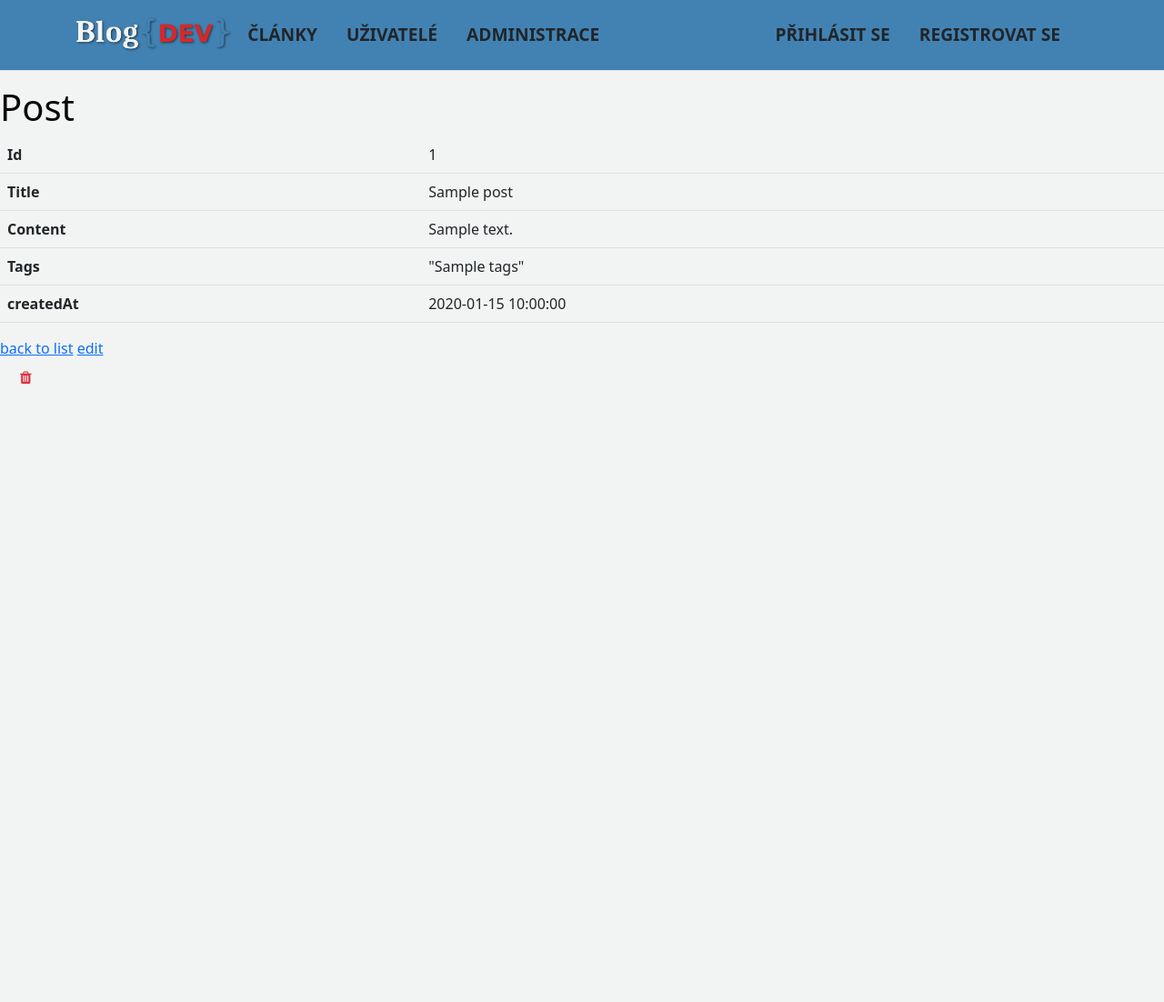
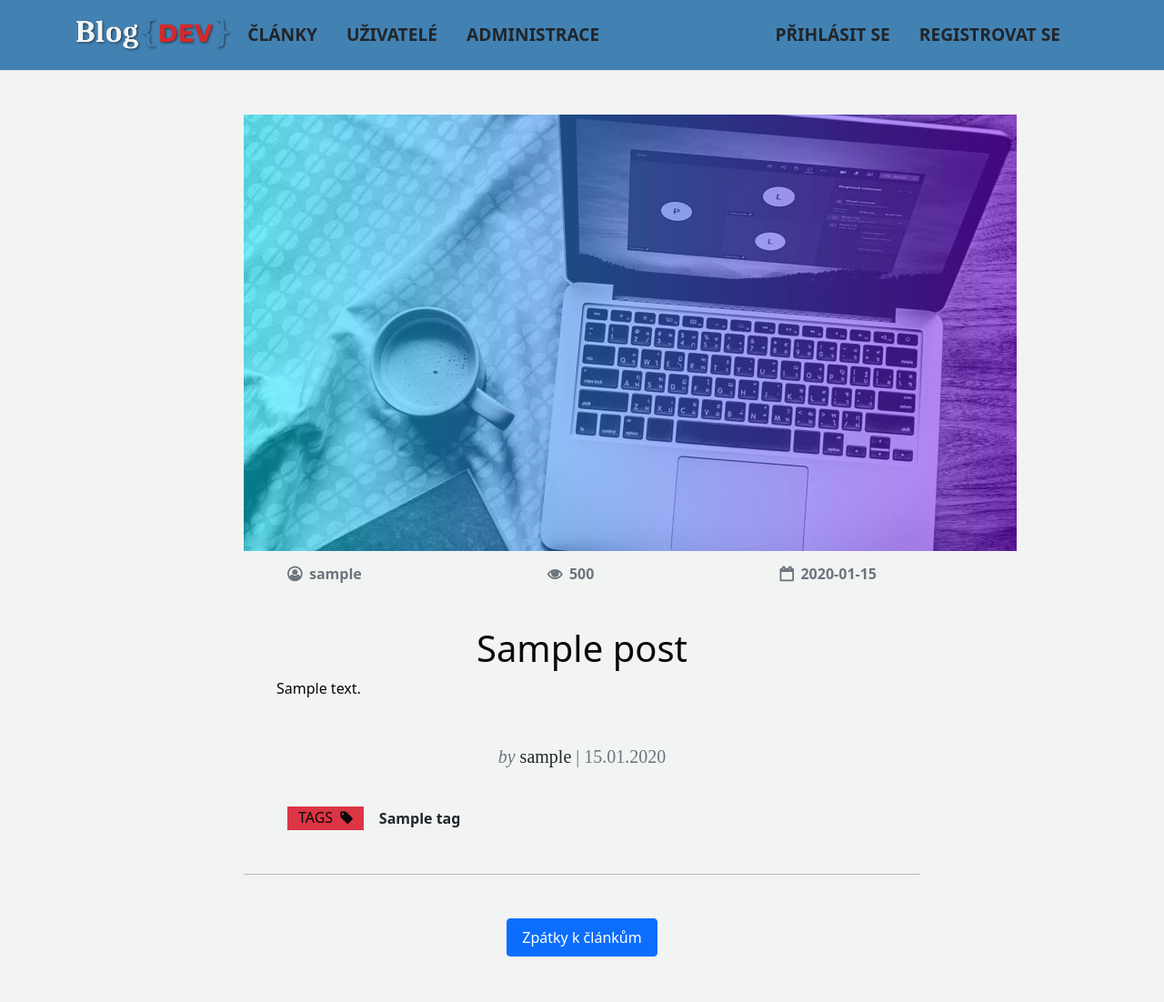
Before and after one commit to Michael86868/BLOG-Symfony, a Symfony app: template templates/post/show.html.twig in a window 1280 px wide. Shown: the whole page at 91% size. Before the commit the page ends 423 px from the top, so only its background shows below. Run offline with Twig, Linux system fonts and the light colour scheme; the template is opened without the code that fills it: most values are stand-ins (such as "Sample title", 1, 10 or a date in 2020); some libraries are stand-ins or nearby versions.

Commit message:
Added design for view post

```diff
--- a/templates/post/show.html.twig
+++ b/templates/post/show.html.twig
@@ -3,36 +3,41 @@
 {% block title %}Post{% endblock %}
 
 {% block body %}
-    <h1>Post</h1>
-
-    <table class="table">
-        <tbody>
-            <tr>
-                <th>Id</th>
-                <td>{{ post.id }}</td>
-            </tr>
-            <tr>
-                <th>Title</th>
-                <td>{{ post.title }}</td>
-            </tr>
-            <tr>
-                <th>Content</th>
-                <td>{{ post.content|raw }}</td>
-            </tr>
-            <tr>
-                <th>Tags</th>
-                <td>{{ post.tags ? post.tags|json_encode : '' }}</td>
-            </tr>
-            <tr>
-                <th>createdAt</th>
-                <td>{{ post.createdAt ? post.createdAt|date('Y-m-d H:i:s') : '' }}</td>
-            </tr>
-        </tbody>
-    </table>
-
-    <a href="{{ path('post_index') }}">back to list</a>
-
-    <a href="{{ path('post_edit', {'id': post.id}) }}">edit</a>
-
-    {{ include('post/_delete_form.html.twig') }}
+    <section class="container mt-5 approval">
+        <div class="col-8 mx-auto">
+            <div class="col-xl-12">
+                <img src="{{ asset('images/blogzk.jpg') }}" alt="Image" class="mx-auto d-block">
+            </div>
+            <div class="col-xl-12 text-center mt-3">
+                <div class="d-flex justify-content-between text-muted h6 mb-5">
+                    <span class="ms-5 fw-bolder"><span class="fw-bolder fa fa-user-circle-o me-2"></span>{{ post.author.username }}</span>
+                    <span class="mx-5 fw-bolder"><span class="fw-bolder fa fa-eye me-2 "></span>500</span>
+                    <span class="me-5 fw-bolder"><span class="fw-bolder fa fa-calendar-o me-2"></span>{{ post.createdAt|date('Y-m-d') }}</span>
+                </div>
+                <h1 class="text-center mt-5">{{ post.title }}</h1>
+                <div class="row px-5">
+                    {{ post.content|raw }}
+                </div>
+                <p class="text-center text-muted mt-5" style="font-size: 20px; font-family: 'Lora', serif;">
+                    <i>by</i>
+                    <a class="text-decoration-none text-dark" href="{{ path('user_show', {'id': post.author.id}) }}">{{ post.author.username }}</a>
+                    <span class="date">| {{ post.createdAt|date('d.m.Y') }}</span>
+                </p>
+                <div class="row row-cols-1 row-cols-lg-auto g-4 ms-0 mt-3 mb-0 px-6 filter-tags px-5">
+                    <div class="col bg-danger">
+                        <span>TAGS<span class="ms-2 fa fa-tag"></span></span>
+                    </div>
+                    {% for tag in post.tags %}
+                        <span class="col tag px-0 ms-2">
+                            <span class="btn px-2 py-0 align-baseline fw-bolder">{{ tag }}</span>
+                         </span>
+                    {% endfor %}
+                </div>
+                <hr class="mt-5">
+            </div>
+            <div class="mx-auto text-center mt-5">
+                <a href="{{ path('post_index') }}" class="btn btn-primary p-2 px-3">Zpátky k článkům</a>
+            </div>
+        </div>
+    </section>
 {% endblock %}
```
Also changed, not shown: public/images/blogzk.jpg (added).
